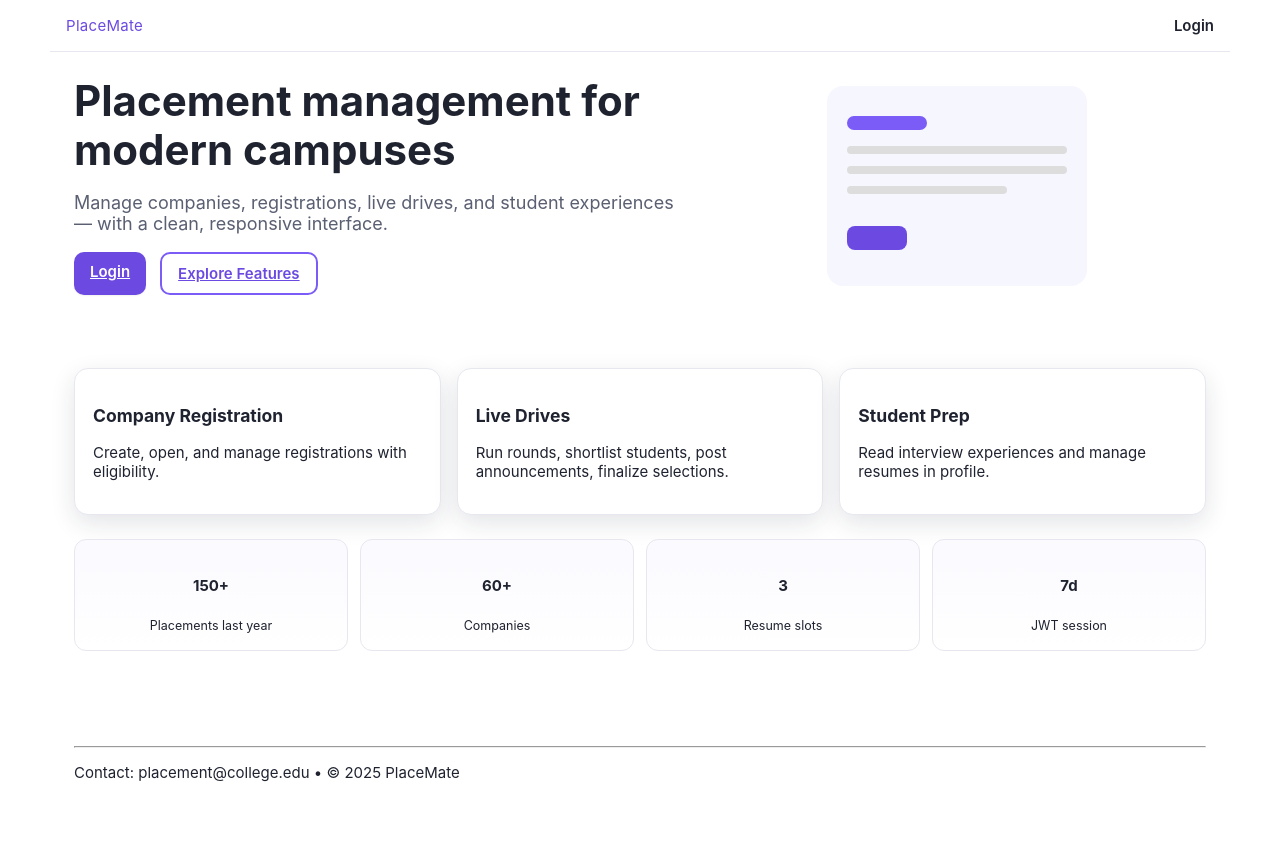
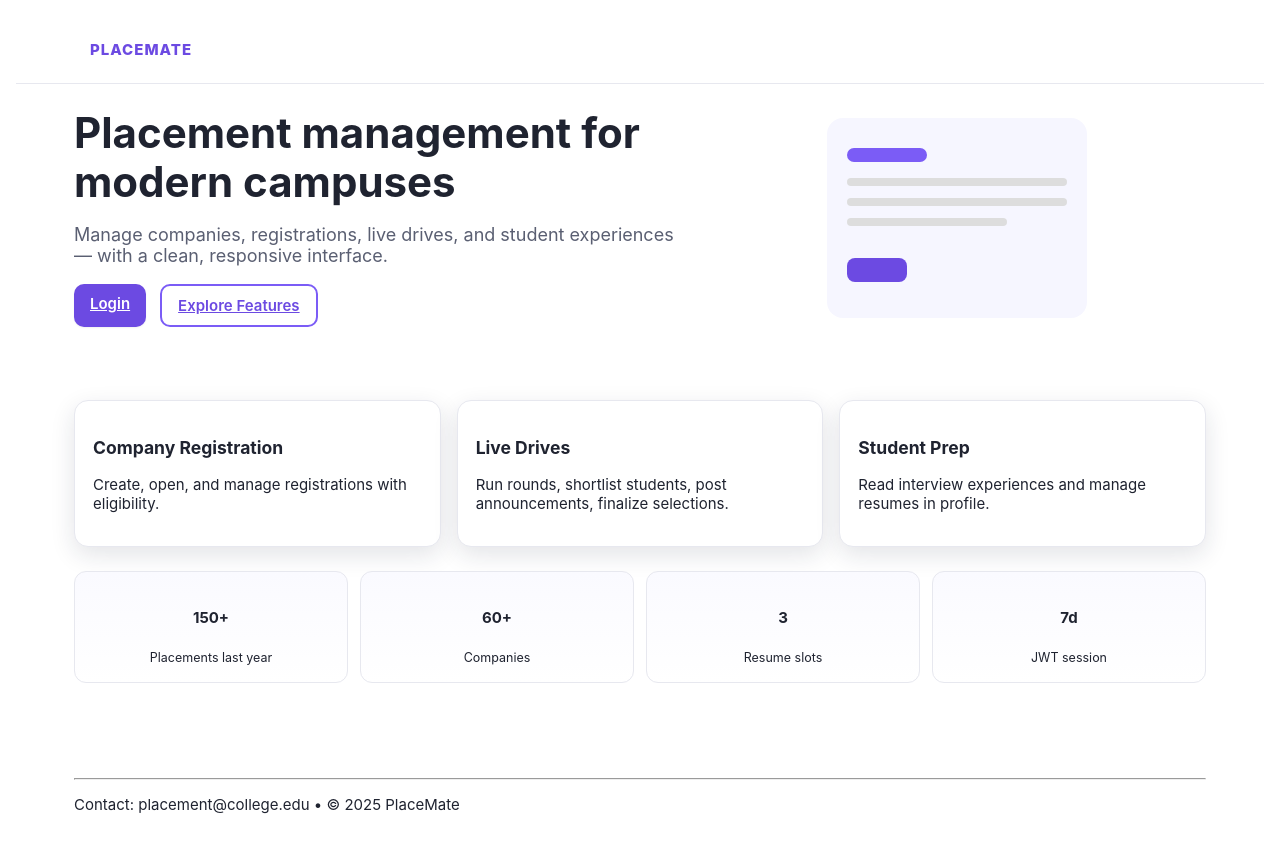
Before and after one commit to Saravanans7/PlaceMate, a React (Vite) app in the folder client/: page / in a window 1280 px wide. Shown: the top 852 px of the page. Before the commit the page ends 821 px from the top, so only its background shows below. Built offline with nearby package versions, Linux system fonts and the light colour scheme; no server answers.

Commit message:
changed layout and navbar

```diff
--- a/client/package.json
+++ b/client/package.json
@@ -13,6 +13,7 @@
     "placemate": "file:..",
     "react": "^18.3.1",
     "react-dom": "^18.3.1",
+    "react-icons": "^5.5.0",
     "react-router-dom": "^6.26.1"
   },
   "devDependencies": {
--- a/client/src/App.jsx
+++ b/client/src/App.jsx
@@ -12,20 +12,46 @@ import Profile from './pages/Profile.jsx'
 import RegisterCompany from './pages/RegisterCompany.jsx'
 import AddInterviewExperience from './pages/AddInterviewExperience.jsx'
 import ExperienceApproval from './pages/ExperienceApproval.jsx'
-import { AuthProvider } from './context/AuthContext.jsx'
+import { AuthProvider, useAuth } from './context/AuthContext.jsx'
 import AuthGuard from './components/AuthGuard.jsx'
 import Navbar from './components/Navbar.jsx'
 
 function AppContent() {
   const location = useLocation()
+  const { user } = useAuth()
 
-  // Pages where navbar should be hidden
+  // Hide navbar on home and login pages; show sidebar elsewhere
   const hideNavbarPages = ['/', '/login']
   const shouldShowNavbar = !hideNavbarPages.includes(location.pathname)
+  const isHome = location.pathname === '/'
+  const showHeader = shouldShowNavbar && !isHome
+
+  const pageTitle = () => {
+    const p = location.pathname
+    if (p.startsWith('/dashboard')) return 'Dashboard'
+    if (p.startsWith('/company') && p.includes('/interview-experience')) return 'Interview Experience'
+    if (p.startsWith('/company') && p.includes('/create-registration')) return 'Create Registration'
+    if (p.startsWith('/company')) return 'Companies'
+    if (p.startsWith('/drive')) return 'Drives'
+    if (p.startsWith('/staff/experience-approval')) return 'Experience Approval'
+    if (p.startsWith('/student/profile')) return 'Profile'
+    if (p.startsWith('/registrations')) return 'Registrations'
+    return 'Dashboard'
+  }
 
   return (
-    <>
+    <div className={(shouldShowNavbar && !isHome ? 'with-sidebar ' : '') + (showHeader ? 'with-header' : '')}>
       {shouldShowNavbar && <Navbar />}
+      {showHeader && (
+        <div className="app-topbar">
+          <div className="app-topbar-title">{pageTitle()}</div>
+          <div className="app-topbar-user">
+            <span className="user-name">{user?.name || user?.email || 'User'}</span>
+            <span className="profile-avatar" />
+          </div>
+        </div>
+      )}
+      <div className="app-content">
       <Routes>
         <Route path="/" element={<Landing />} />
         <Route path="/login" element={<Login />} />
@@ -42,7 +68,8 @@ function AppContent() {
         <Route path="/company/:companyName/register" element={<AuthGuard><RegisterCompany /></AuthGuard>} />
         <Route path="*" element={<Navigate to="/" />} />
       </Routes>
-    </>
+      </div>
+    </div>
   )
 }
 
--- a/client/src/components/Navbar.jsx
+++ b/client/src/components/Navbar.jsx
@@ -1,5 +1,7 @@
-import { Link, useNavigate, useLocation } from 'react-router-dom'
+import { Link, NavLink, useNavigate, useLocation } from 'react-router-dom'
 import { useAuth } from '../context/AuthContext.jsx'
+import { useMemo } from 'react'
+import { FiHome, FiBriefcase, FiBookOpen, FiUser, FiLogOut } from 'react-icons/fi'
 
 export default function Navbar() {
   const { user, logout } = useAuth()
@@ -15,23 +17,54 @@ export default function Navbar() {
     } catch {}
   }
 
+  const isHome = location.pathname === '/'
+
+  const items = useMemo(() => ([
+    { to: '/dashboard', label: 'Dashboard', icon: FiHome },
+    { to: '/company', label: 'Company', icon: FiBriefcase },
+    { to: '/company/:companyName/interview-experience', label: 'Interview Experience', icon: FiBookOpen, isPattern: true },
+    { to: '/student/profile', label: 'Profile', icon: FiUser }
+  ]), [])
+
+  if (isHome) {
+    return (
+      <nav className="top-nav">
+        <div className="top-nav-brand">PLACEMATE</div>
+      </nav>
+    )
+  }
+
+  const matchActive = (to, isPattern) => {
+    if (isPattern) {
+      return location.pathname.includes('/interview-experience')
+    }
+    return location.pathname === to || location.pathname.startsWith(to + '/')
+  }
+
   return (
-    <nav className="nav">
-      <div style={{ display: 'flex', alignItems: 'center', gap: 16 }}>
-        <Link to="/dashboard" className="logo">PlaceMate</Link>
-        <div style={{ display: 'flex', gap: 12 }}>
-          <Link to="/dashboard">Dashboard</Link>
-          <Link to="/company">Companies</Link>
-          {user.role === 'staff' && (
-            <Link to="/staff/experience-approval">Review Experiences</Link>
-          )}
-          <Link to="/student/profile">Profile</Link>
+    <aside className="sidebar">
+      <div className="sidebar-inner">
+        <div className="sidebar-brand">
+          <span className="brand-compact">PM</span>
+          <span className="brand-full">PLACEMATE</span>
         </div>
+        <nav className="sidebar-nav">
+          {items.map(({ to, label, icon: Icon, isPattern }) => (
+            <NavLink
+              key={label}
+              to={isPattern ? '/company' : to}
+              className={matchActive(to, isPattern) ? 'nav-item active' : 'nav-item'}
+            >
+              <Icon className="nav-icon" />
+              <span className="nav-label">{label}</span>
+            </NavLink>
+          ))}
+        </nav>
+        <button className="nav-item logout" onClick={handleLogout}>
+          <FiLogOut className="nav-icon" />
+          <span className="nav-label">Logout</span>
+        </button>
       </div>
-      <div style={{ display: 'flex', alignItems: 'center', gap: 12 }}>
-        <span style={{ opacity: .7 }}>{user.name || user.email || 'User'}</span>
-        <button className="btn btn-secondary" onClick={handleLogout}>Logout</button>
-      </div>
-    </nav>
+    </aside>
   )
 }
--- a/client/src/pages/Landing.jsx
+++ b/client/src/pages/Landing.jsx
@@ -3,10 +3,9 @@ import { Link } from 'react-router-dom'
 export default function Landing() {
   return (
     <div>
-      <nav className="nav container">
-        <span className="logo">PlaceMate</span>
-        <div>
-          <Link to="/login">Login</Link>
+      <nav className="top-nav">
+        <div className="container">
+          <span className="top-nav-brand">PLACEMATE</span>
         </div>
       </nav>
       <section className="container hero">
--- a/client/src/styles/components.css
+++ b/client/src/styles/components.css
@@ -1,26 +1,31 @@
-.nav {
-    display: flex;
-    justify-content: space-between;
-    align-items: center;
-    padding: 16px;
-    position: sticky;
-    top: 0;
-    background: rgba(255, 255, 255, 0.8);
-    backdrop-filter: blur(8px);
-    border-bottom: 1px solid var(--border);
-    z-index: 10;
-}
+/* Top nav on home */
+.top-nav { position: sticky; top: 0; background: #fff; border-bottom: 1px solid var(--border); z-index: 10; }
+.top-nav .top-nav-brand { padding: 12px 16px; font-weight: 800; color: var(--violet-600); letter-spacing: 1px; }
 
-.nav a {
-    text-decoration: none;
-    color: var(--text);
-    font-weight: 600;
-}
+/* Sidebar layout */
+.with-sidebar { padding-left: 240px; }
+.with-header .app-content { padding-top: 64px; }
+.sidebar { position: fixed; top: 0; left: 0; bottom: 0; width: 240px; background: #fff; border-right: 1px solid var(--border); z-index: 20; }
+.sidebar-inner { height: 100%; display: flex; flex-direction: column; }
+.sidebar-brand { display: flex; align-items: center; gap: 10px; padding: 16px; font-weight: 800; color: var(--violet-600); border-bottom: 1px solid var(--border); }
+.brand-compact { display: none; }
+.brand-full { display: inline-block; }
 
-.nav .logo {
-    color: var(--violet-600);
-    letter-spacing: 0.3px;
-}
+.sidebar-nav { display: flex; flex-direction: column; padding: 8px; gap: 6px; }
+.nav-item { display: flex; align-items: center; gap: 12px; padding: 10px 12px; border-radius: 10px; text-decoration: none; color: #000; background: #fff; border: 1px solid transparent; font-weight: 600; }
+.nav-item:hover { background: #f8fafc; }
+.nav-item.active { background: #e5e7eb; }
+.nav-icon { font-size: 18px; color: #000; }
+.nav-label { white-space: nowrap; display: inline; }
+.app-topbar { position: fixed; top: 0; left: 240px; right: 0; height: 64px; background: #fff; border-bottom: 1px solid var(--border); display: flex; align-items: center; justify-content: space-between; padding: 0 16px; z-index: 15; }
+.app-topbar-title { font-weight: 700; }
+.app-topbar-user { display: flex; align-items: center; gap: 12px; }
+.user-name { color: var(--text); font-weight: 600; }
+.profile-avatar { width: 32px; height: 32px; border-radius: 50%; border: 2px solid #d1d5db; background: #e5e7eb; display: inline-block; }
+.app-content { padding: 16px; }
+
+.logout { margin-top: auto; color: #ef4444; border: 1px solid #ef4444; background: #fff; }
+.logout .nav-icon { color: #ef4444; }
 
 .feature-grid {
     display: grid;
```
Also changed, not shown: 1 other file (tests, documents, lock files or other folders).
